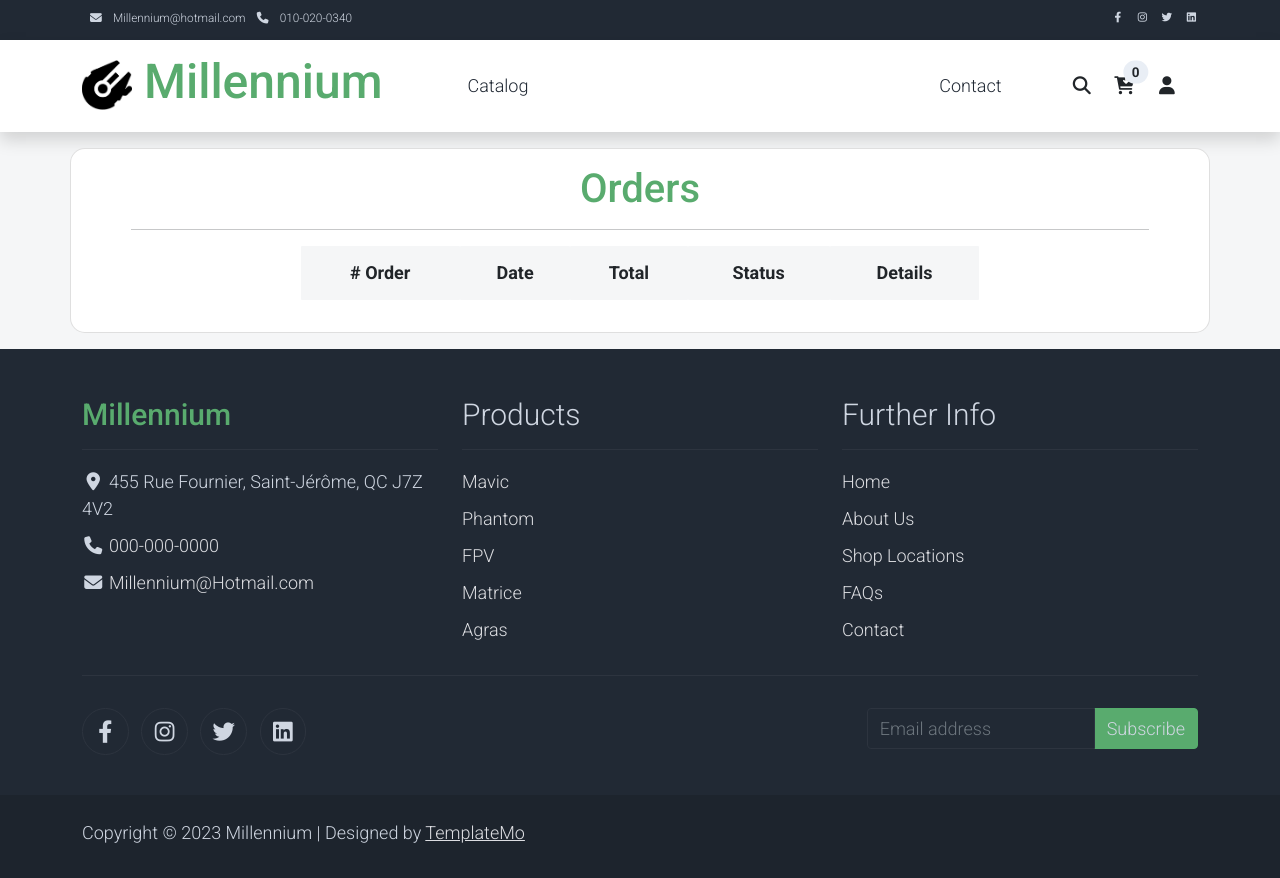
After one commit to NadeauRaphael/Millenium, a Symfony app: template templates/Profile/orders.html.twig in a window 1280 px wide. The commit adds this page. Run offline with Twig, Linux system fonts and the light colour scheme; the template is opened without the code that fills it, so the values that code supplies are empty; some libraries are stand-ins or nearby versions.

Commit message:
orders page begin

```diff
--- /dev/null
+++ b/public/Styles/order.css
@@ -0,0 +1,40 @@
+html,
+body,
+.intro {
+  height: 100%;
+}
+
+table td,
+table th {
+  text-overflow: ellipsis;
+  white-space: nowrap;
+  overflow: hidden;
+}
+thead th{
+    border-bottom: white;
+}
+th{
+    border: black;
+    border-radius: 1px;
+}
+.card {
+  border-radius: .5rem;
+}
+
+.table-scroll {
+  border-radius: .5rem;
+}
+.table-scroll table thead th {
+  font-size: 1.25rem;
+}
+thead {
+  top: 0;
+  position: sticky;
+}
+main{
+    background-color: #f5f6f7;
+}
+.card-table {
+    font-size: 1rem;
+    line-height: 2.15;
+}
--- /dev/null
+++ b/templates/Profile/order.html.twig
@@ -0,0 +1,4 @@
+{% extends 'core/base.html.twig' %}
+{% block content %}
+
+{% endblock %}
--- /dev/null
+++ b/templates/Profile/orders.html.twig
@@ -0,0 +1,42 @@
+{% extends 'core/base.html.twig' %}
+{% block stylesheets %}
+	<link rel="stylesheet" href="{{asset('Styles/order.css')}}">
+{% endblock %}
+{% block content %}
+	<div class="row">
+		<div class="card text-black my-3 shadow-2-strong card-table" style="border-radius: 15px;">
+			<div class="card-body px-md-5">
+				<h1 class="mb-2 text-center text-success ">Orders</h1>
+				<hr>
+				<div class="col-8 mx-auto">
+					<table class="table text-center table-wrap">
+						<thead style="background-color: #f5f6f7;">
+							<th># Order</th>
+							<th>Date</th>
+							<th>Total</th>
+							<th>Status</th>
+							<th>Details</th>
+						</thead>
+						<tbody>
+							{% for order in currentUser.orders %}
+								<tr>
+									<th scope="row">{{ order.idOrder }}</th>
+									<th>{{ order.orderDate|date("Y-m-d h:m:s") }}</th>
+									<th>{{ order.getTotal() }}</th>
+									<th>
+										{{order.state}}
+									</th>
+									<th>
+										<button class="btn">
+											<i class="fas fa-eye text-info"></i>
+										</button>
+									</th>
+								</tr>
+							{% endfor %}
+						</tbody>
+					</table>
+				</div>
+			</div>
+		</div>
+	</div>
+{% endblock %}
--- a/templates/core/header.html.twig
+++ b/templates/core/header.html.twig
@@ -15,12 +15,14 @@
 					<li class="nav-item">
 						<a class="nav-link" href="{{ path('Catalog') }}">Catalog</a>
 					</li>
-					{# <li class="nav-item">
-																																																			<a class="nav-link" href="{{ path('about') }}">About</a>
-																																																		</li> #}
 					<li class="nav-item">
 						<a class="nav-link" href="{{ path('about') }}">Contact</a>
 					</li>
+					{% if app.user %}
+						<li class="nav-item">
+							<a class="nav-link" href="{{ path('app_orders') }}">You're Orders</a>
+						</li>
+					{% endif %}
 				</ul>
 			</div>
 			<div class="navbar align-self-center d-flex">
```
Also changed, not shown: src/Controller/ProfileController.php (+9 -1 lines), src/Entity/Order.php (+6 -69 lines).
